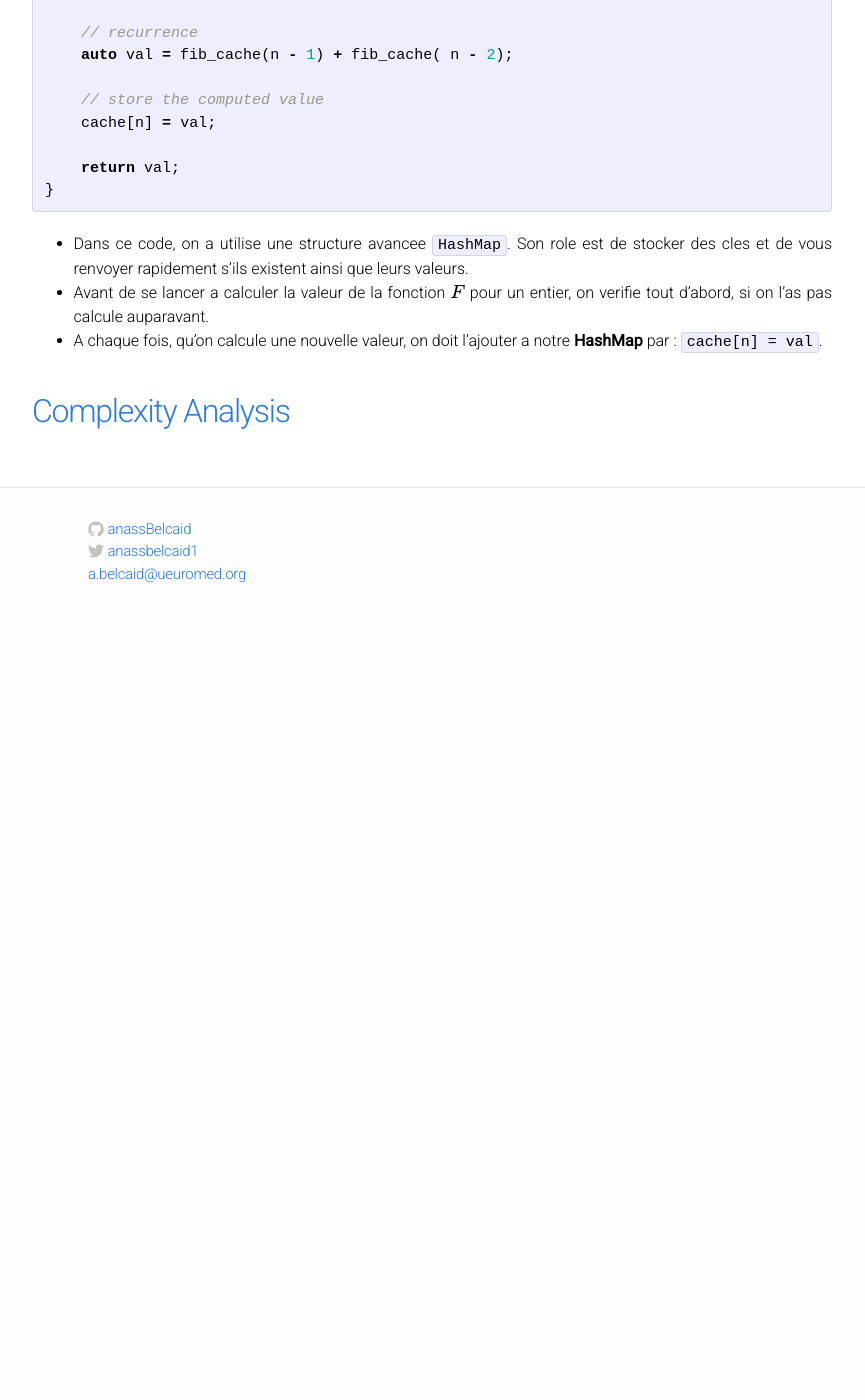
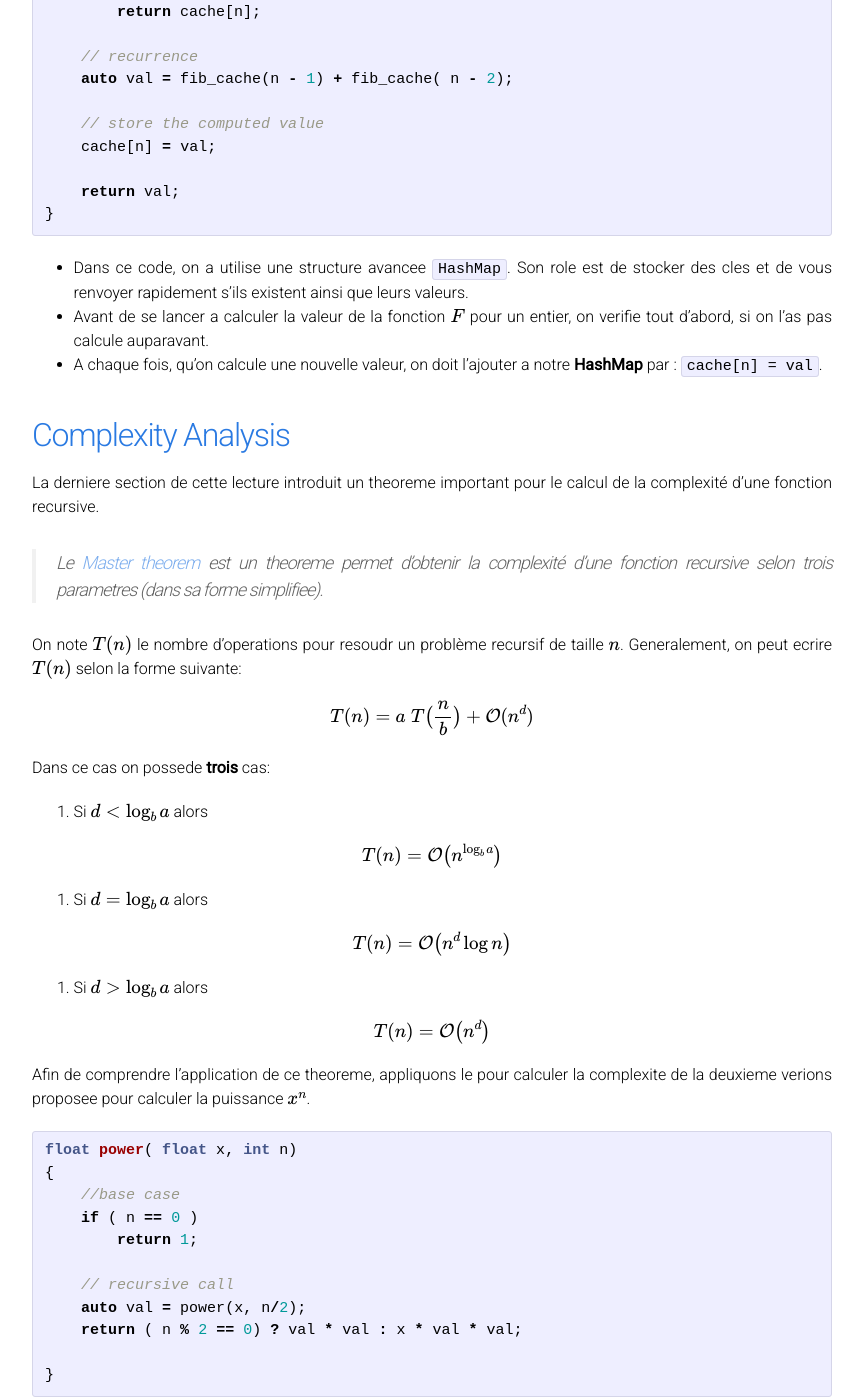
Before and after one commit to anassBelcaid/CS221, a Jekyll site: the page built from part3/recurrence.md, in a window 1280 px wide and 1400 px high, scrolled down 10523 px. Shown: the whole window, without its empty margins (208-1073 px from the left). Built offline with Jekyll 4.4.1, drawn with Linux system fonts in a browser that asks for light colours; formulas are drawn with MathJax 3; before the commit the page ends 11153 px from its top, so only the background shows below that; some of the changed text lies outside the part shown.

Commit message:
Lecture reccurence

````diff
--- a/part3/recurrence.md
+++ b/part3/recurrence.md
@@ -477,7 +479,132 @@ on verifie tout d'abord, si on l'as pas calcule auparavant.
 **HashMap** par : `cache[n] = val`.
 
 
+## [Complexity Analysis](#complexity)
+<a name='complexity'></a>
+
+La derniere section de cette lecture introduit un theoreme important pour le
+calcul de la complexité d'une fonction recursive.
+
+> Le  [Master theorem](https://fr.wikipedia.org/wiki/Master_theorem) est un
+theoreme permet d'obtenir la complexité d'une fonction recursive selon trois
+parametres (dans sa forme simplifiee).
 
 
-## [Complexity Analysis](#complexity)
-<a name='complexity'></a>
+On note $$T(n)$$ le nombre d'operations pour resoudr un problème recursif de
+taille $$n$$. Generalement, on peut ecrire $$T(n)$$  selon la forme suivante:
+
+
+$$
+ T(n) = a\;T\big(\dfrac{n}{b} \big) + \mathcal{O}(n^d)
+$$
+
+Dans ce cas on possede **trois** cas:
+
+1. Si $$ d < \log_b a$$ alors
+
+$$
+T(n) = \mathcal{O}\big(n^{\log_ba}\big)
+$$
+
+2. Si $$ d = \log_b a$$ alors
+
+$$
+T(n) = \mathcal{O}\big(n^d \log n\big)
+$$
+
+3. Si $$ d > \log_b a$$ alors
+
+$$
+T(n) = \mathcal{O}\big(n^d \big)
+$$
+
+Afin de comprendre l'application de ce theoreme, appliquons le pour calculer la
+complexite de la deuxieme verions proposee pour calculer la puissance $$x^n$$.
+
+```cpp
+float power( float x, int n)
+{
+    //base case
+    if ( n == 0 )
+        return 1;
+
+    // recursive call
+    auto val = power(x, n/2);
+    return ( n % 2 == 0) ? val * val : x * val * val;
+
+}
+```
+
+Ici dans appel, on reduit la taille du probleme par deux. On obtient la relation
+de recurrence suivante:
+
+
+$$
+T(n)  = T\big(\frac{n}{2}\big) + \mathcal{O}(1)
+$$
+
+Ainsi les valeurs du theoreme sont:
+
+- $$ a = 1$$
+
+- $$ b = 2$$
+- $$ d = 0 $$
+
+Pour determiner le cas on compare $$d$$ et $$\log_b (a)$$. On as
+
+$$
+ d = 0
+$$
+
+et
+
+$$
+\log_b(a) = \log_2(1)  = 0
+$$
+
+Ainsi, on est dans  le deuxime cas. La complexité est donne par
+
+
+$$
+ T(n) = \mathcal{O}(n^d\log n) = \mathcal{O}(n^0 \log n) = \mathcal{O}(\log n)
+$$
+
+
+## [Tower Hanoi code](#hanoiCode)
+<a name='hanoiCode'></a>
+
+Vous pouvez maintenant telecharcher le project <a href="{{ site.url }}{{ site.baseurl }}/part3/Towers-Of-Hanoi.zip"> Hanoi Towers.zip </a>.
+Essayer d'implementer vous meme la fonction qui realise les deplacement en suivant l'approche recursive suivante:
+
+
+<div class="fig figcenter ">
+  <img src="{{ site.url }}{{ site.baseurl }}/part3/images/hanoi18.png"
+  height="200">
+  <div class="figcaption">
+   Configuration Initiale
+  </div>
+</div>
+
+<div class="fig figcenter ">
+  <img src="{{ site.url }}{{ site.baseurl }}/part3/images/hanoi19.png"
+  height="200">
+  <div class="figcaption">
+   Deplacer les n-1 disques en la tige temporaire
+  </div>
+</div>
+
+<div class="fig figcenter ">
+  <img src="{{ site.url }}{{ site.baseurl }}/part3/images/hanoi20.png"
+  height="200">
+  <div class="figcaption">
+   Deplacer le plus grand disque dans sa position finale
+  </div>
+</div>
+
+<div class="fig figcenter ">
+  <img src="{{ site.url }}{{ site.baseurl }}/part3/images/hanoi21.png"
+  height="200">
+  <div class="figcaption">
+   Deplacer le plus grand disque dans sa position finale
+  </div>
+</div>
````
Also changed, not shown: other parts of part3/recurrence.md (+2 -0 lines), part3/images/hanoi18.png (added), part3/images/hanoi19.png (added), part3/images/hanoi20.png (added), part3/images/hanoi21.png (added), part3/images/hanoi22.png (added), 1 other file.
